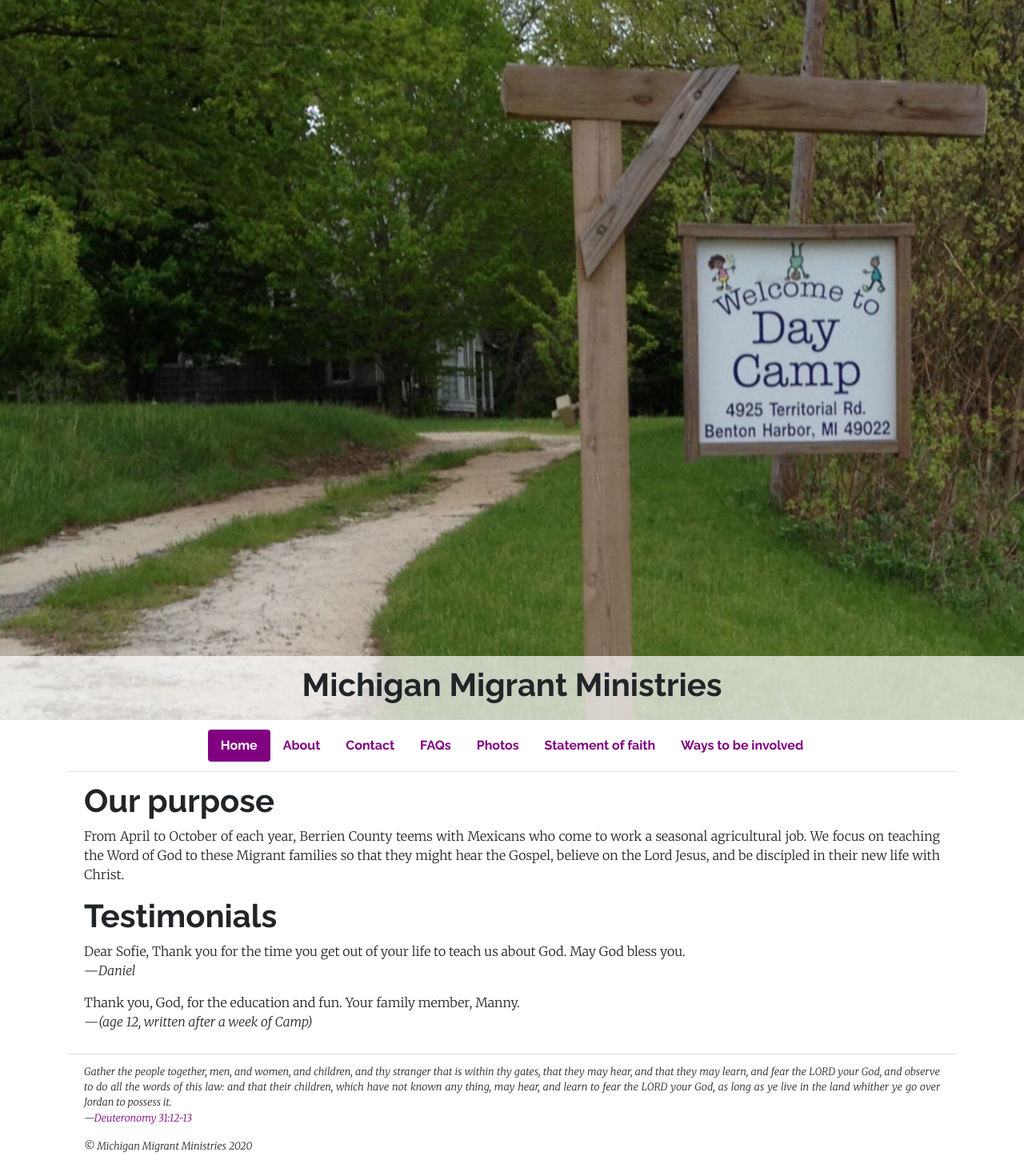
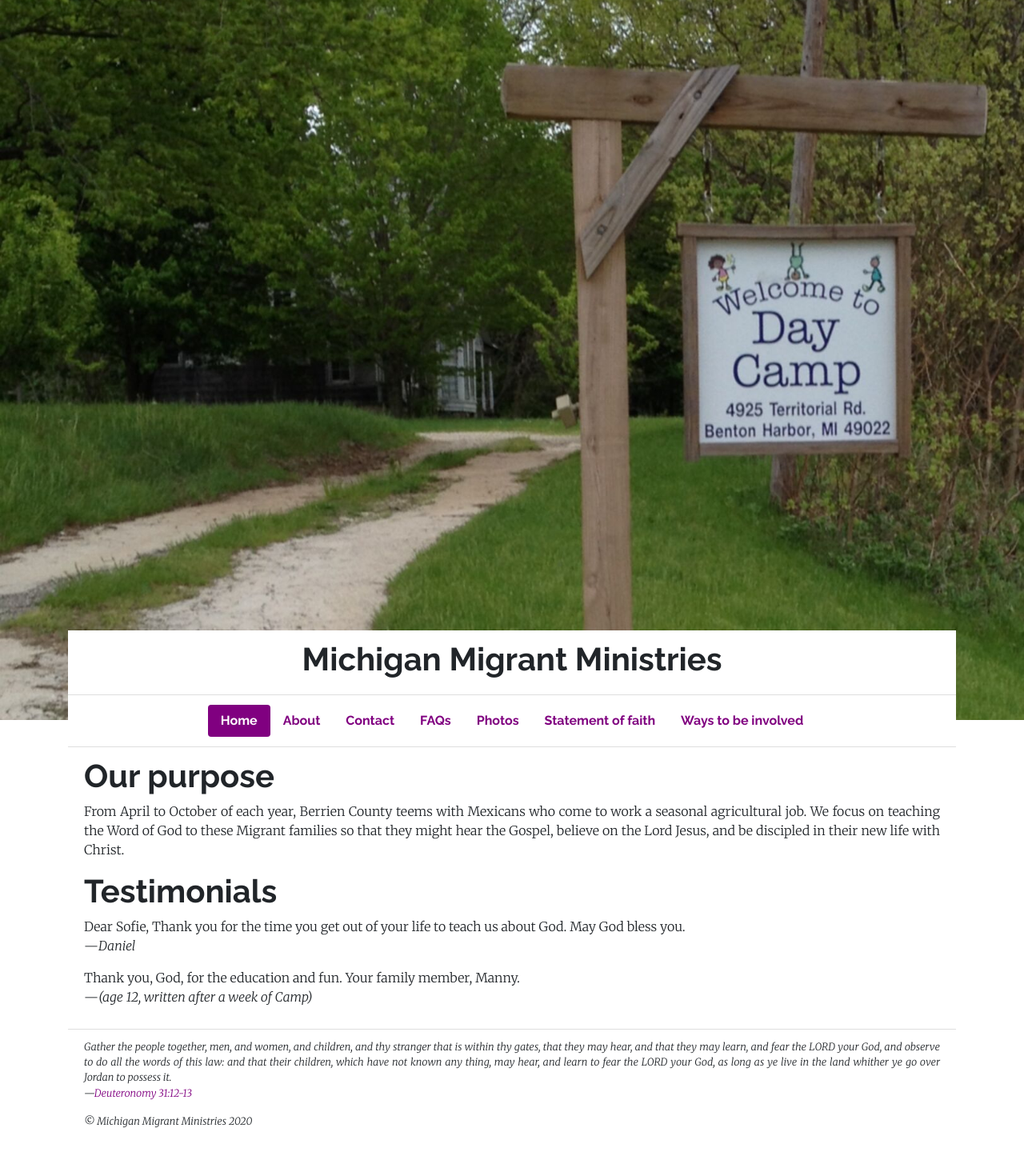
Before and after one commit to michigan-migrant-ministries/website, a Jekyll site: the page built from _pages/home.html, in a window 1280 px wide. Shown: the whole page at 80% size. Built offline with Jekyll 4.4.1, drawn with Linux system fonts in a browser that asks for light colours; after the commit the page ends 1439 px from its top, so only the background shows below that.

Commit message:
Make home page content encroach upon the background image

```diff
--- a/_includes/header.html
+++ b/_includes/header.html
@@ -1,5 +1,5 @@
 <h1 class="text-center">
-  <a class="text-body" href="/">
+  <a class="text-body" href="/#title" id="title">
     {{ site.organization }}
   </a>
 </h1>
--- /dev/null
+++ b/_includes/home-background-image.html
@@ -0,0 +1,4 @@
+{% assign bg_img = "/assets/img/camp-entrance.jpg" %}
+<div class="home-background-image d-flex flex-column align-items-center justify-content-end" style="background-image: url('{{ bg_img }}');">
+  <img style="display: none;" src="{{ bg_img }}" alt="">
+</div>
--- a/_includes/home-header.html
+++ /dev/null
@@ -1,9 +0,0 @@
-{% assign bg_img = "/assets/img/camp-entrance.jpg" %}
-<div class="home-header d-flex flex-column align-items-center justify-content-end" style="background-image: url('{{ bg_img }}');">
-  <img style="display: none;" src="{{ bg_img }}" alt="">
-  <div class="list-group-item">
-    <h1 class="text-center">
-      {{ site.organization }}
-    </h1>
-  </div>
-</div>
--- a/_includes/navigation.html
+++ b/_includes/navigation.html
@@ -3,7 +3,7 @@
   <ul class="nav nav-pills justify-content-center">
     {% for pg in site.pages %}
     <li class="nav-item">
-      <a class="nav-link{% if page.url == pg.url %} active{% endif %}" href="{{ pg.url }}">
+      <a class="nav-link{% if page.url == pg.url %} active{% endif %}" href="{{ pg.url }}{% if pg.url == "/" %}#title{% endif %}">
         {{ pg.title }}
       </a>
     </li>
@@ -15,12 +15,12 @@
 <div class="d-lg-none">
   <div class="d-flex justify-content-between">
     <div class="dropdown">
-      <a class="btn btn-lg btn-outline-primary" href="{{ page.url }}" role="button" id="navDropdownMenuLink" data-toggle="dropdown" aria-haspopup="true" aria-expanded="false">
+      <a class="btn btn-lg btn-outline-primary" href="{{ page.url }}{% if pg.url == "/" %}#title{% endif %}" role="button" id="navDropdownMenuLink" data-toggle="dropdown" aria-haspopup="true" aria-expanded="false">
         <i class="material-icons align-text-bottom">menu</i>
       </a>
       <div class="dropdown-menu" aria-labelledby="navDropdownMenuLink">
         {% for pg in site.pages %}
-        <a class="dropdown-item{% if page.url == pg.url %} active{% endif %}" href="{{ pg.url }}">
+        <a class="dropdown-item{% if page.url == pg.url %} active{% endif %}" href="{{ pg.url }}{% if pg.url == "/" %}#title{% endif %}">
           {{ pg.title }}
         </a>
         {% endfor %}
--- a/_layouts/default.html
+++ b/_layouts/default.html
@@ -13,15 +13,13 @@
   </head>
   <body class="text-justify">
     {% if page.url == "/" %}
-    {% include home-header.html %}
+    {% include home-background-image.html %}
     {% endif %}
     <div class="container">
       <div class="list-group list-group-flush">
-        {% if page.url != "/" %}
         <div class="list-group-item">
           {% include header.html %}
         </div>
-        {% endif %}
         <div class="list-group-item">
           {% include navigation.html %}
         </div>
--- a/_sass/custom.scss
+++ b/_sass/custom.scss
@@ -20,19 +20,11 @@
 h1, h2, h3, h4, h5, h6 {
   text-align: left;
 }
-.home-header {
+.home-background-image {
   background-position: right;
   background-size: cover;
   height: 100vh;
-
-  > * {
-    background-color: white;
-    background-color: rgba($color: white, $alpha: 0.7);
-    border: unset;
-    border-radius: unset!important;
-    margin: 0;
-    width: 100%;
-  }
+  margin-bottom: -7em;
 }
 html {
   min-height: 100%;
```
